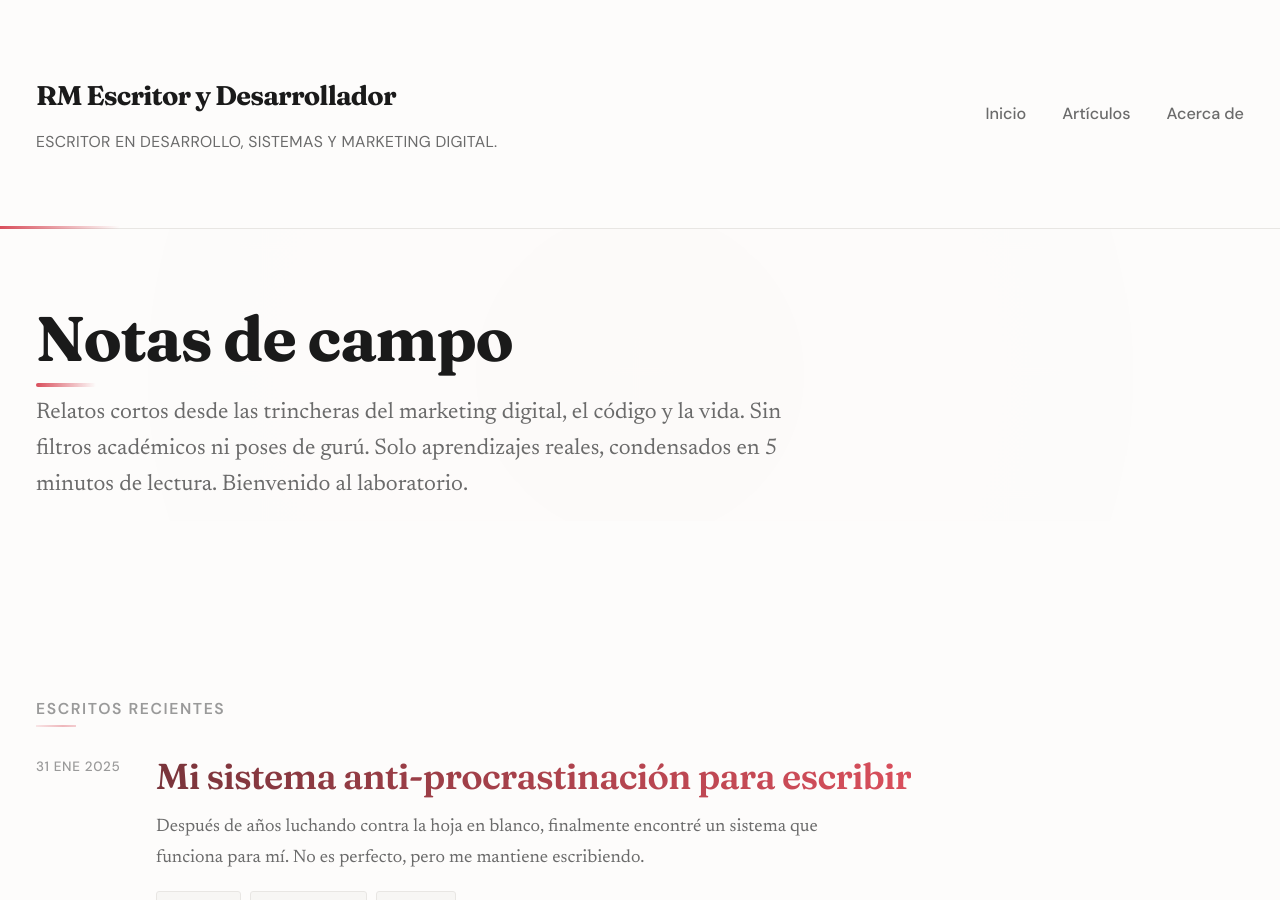
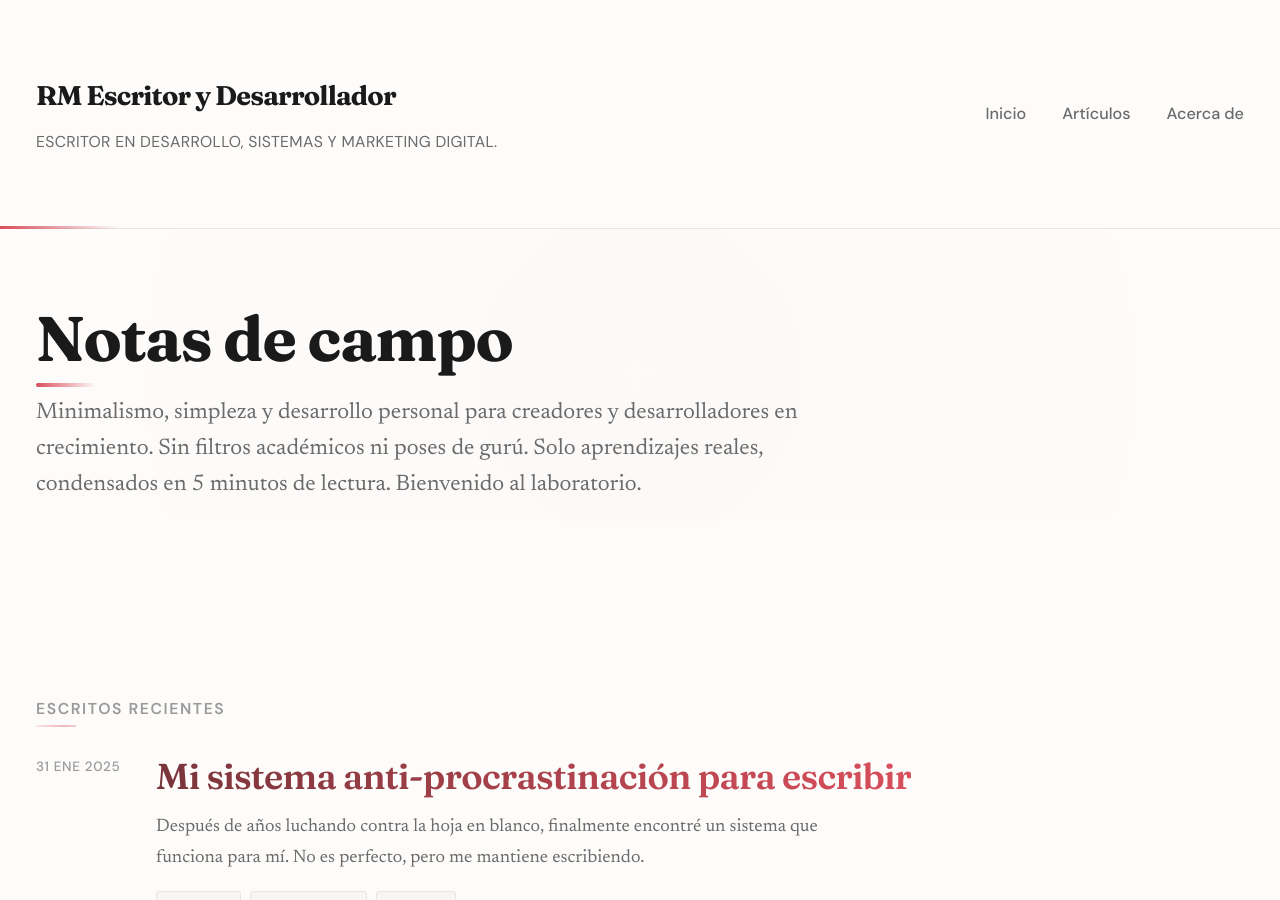
Before and after one commit to renedev0284-creator/renedev0284-creator.github.io, a Jekyll site: the page built from index.html, in a window 1280 px wide and 900 px high. Built offline with Jekyll 4.4.1, drawn with Linux system fonts in a browser that asks for light colours.

Commit message:
Feat una descripción de hero más poderosa

```diff
--- a/index.html
+++ b/index.html
@@ -7,7 +7,7 @@ title: Inicio
   <section class="intro">
     <h1>Notas de campo</h1>
     <p class="lead">
-      Relatos cortos desde las trincheras del marketing digital, el código y la vida.
+      Minimalismo, simpleza y desarrollo personal para creadores y desarrolladores en crecimiento.
       Sin filtros académicos ni poses de gurú. Solo aprendizajes reales, condensados en 5 minutos de lectura. Bienvenido al laboratorio.
     </p>
   </section>
```
